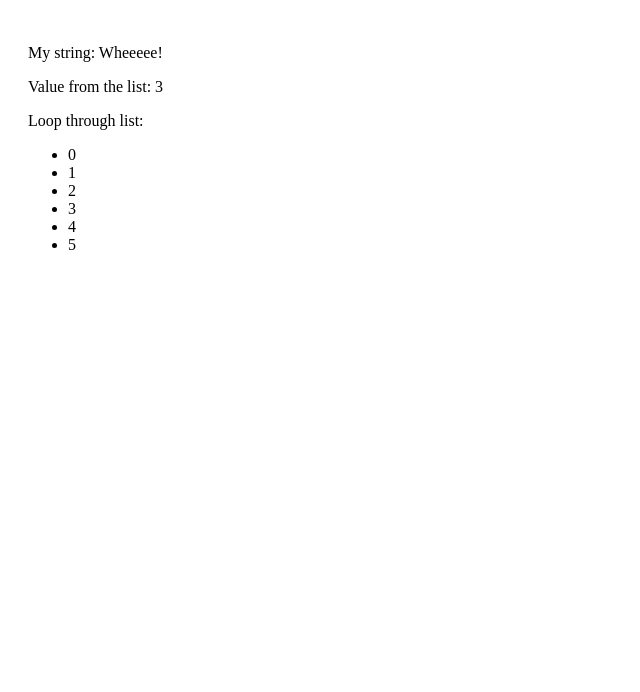
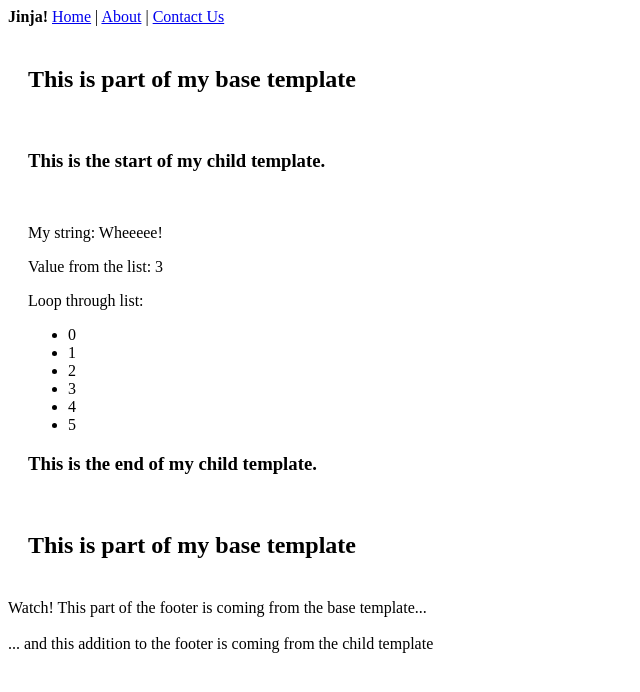
Before and after one commit to michaelreid/jinja_example, a Flask app: page / in a window 1280 px wide. Shown: the top 692 px of the page, without its empty margins (0-640 px from the left). Run offline with Flask 2, Linux system fonts and the light colour scheme.

Commit message:
Look at the interaction of blocks in templates and way rendered.

```diff
--- /dev/null
+++ b/templates/base.html
@@ -0,0 +1,43 @@
+<!DOCTYPE html>
+<html>
+  <head>
+    <title>Flask Template Example</title>
+    <meta name="viewport" content="width=device-width, initial-scale=1.0">
+    <style>
+      div#main {
+          max-width: 500px;
+          padding: 20px;
+      }
+      nav .title {
+          font-weight: bold;
+      }
+      a.active {
+          font-weight: bold;
+      }
+    </style>
+  </head>
+  <body>
+    <nav>
+      <span class="title">Jinja!</span>
+      <a href="#">Home</a> |
+      <a href="#">About</a> |
+      <a href="#">Contact Us</a>
+    </nav>
+
+    <div id="main">
+      <h2>This is part of my base template</h2>
+      <br>
+      {% block content %}{% endblock %}  <!-- `block` defines an area that a child template completes -->
+      <br>
+      <h2>This is part of my base template</h2>
+    </div>
+
+    <footer>
+      {% block footer %}
+         Watch! This part of the footer is coming from the base template...
+         <br>
+	 <br>
+      {% endblock %}
+    </footer>
+  </body>
+</html>
--- a/templates/template.html
+++ b/templates/template.html
@@ -1,33 +1,21 @@
-<!DOCTYPE html>
-<html>
-  <head>
-    <title>Flask Template Example</title>
-    <meta name="viewport" content="width=device-width, initial-scale=1.0">
-    <style>
-      div#main {
-          max-width: 500px;
-          padding: 20px;
-      }
 
-      nav.title {
-          font-weight: bold;
-      }
+{% extends "base.html" %}
 
-      a.active {
-          font-weight: bold;
-      }
-    </style>
-  </head>
-  <body>
-    <div id="main">
+{% block content %}
+      <h3>This is the start of my child template.</h3>
+      <br>
       <p>My string: {{my_string}}</p>
       <p>Value from the list: {{my_list[3]}}</p>
       <p>Loop through list:</p>
-      <ul>
-	{% for n in my_list %}   <!-- no colon at end of for statement -->
+      <ul>  <!-- no colon at end of for statement -->
+	{% for n in my_list %}
 	<li>{{n}}</li>
 	{% endfor %}    <!-- and need to specify end of for block explicitly -->
       </ul>
-    </div>
-  </body>
-</html>
+      <h3>This is the end of my child template.</h3>
+{% endblock %}
+
+      {% block footer %}
+      {{super()}}  <!-- the super extends the block from the base, not override -->
+      ... and this addition to the footer is coming from the child template
+      {% endblock %}
```
